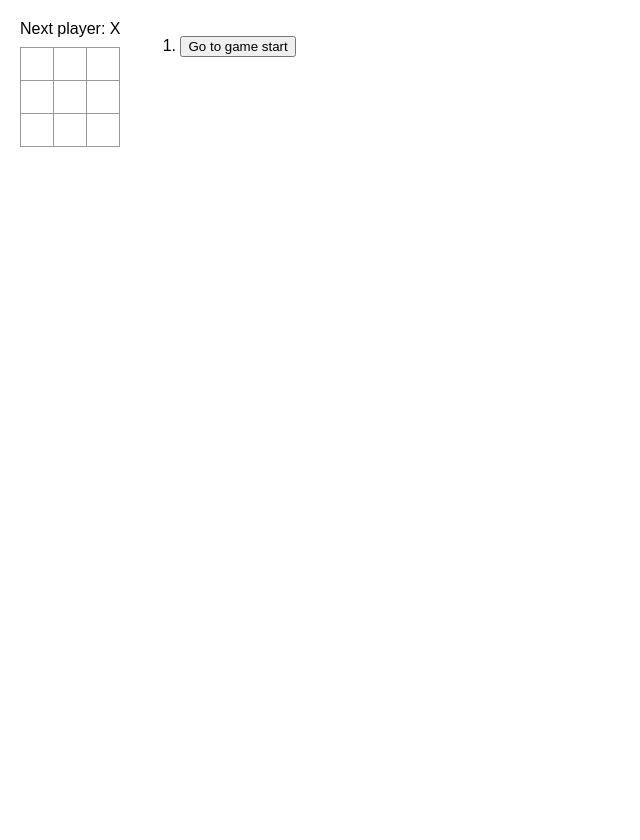
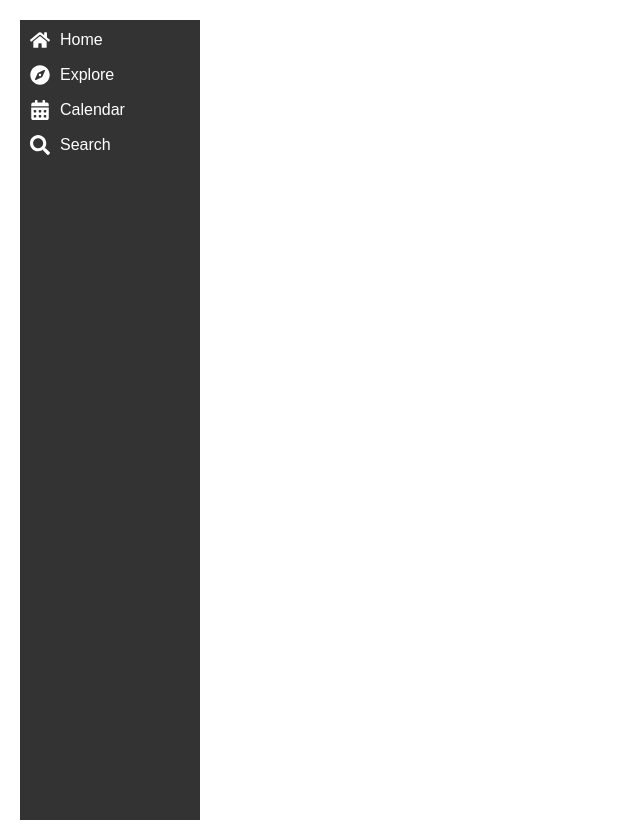
Before and after one commit to P0k3rf4ce/UTMClubHub, a React (Create React App) app: page / in a window 1280 px wide. Shown: the whole page, without its empty margins (0-640 px from the left). Before the commit the page ends 800 px from the top, so only its background shows below. Built offline with nearby package versions, Linux system fonts and the light colour scheme.

Commit message:
Basic Navbar Prototype
- Added a basic Navbar that is slim, and should be modular with all the pages.
- Shows which icon you're hovering over by making it larger and slightly change color.
To do's: change color(s)
- add link functionality when other pages are built.

```diff
--- a/public/index.html
+++ b/public/index.html
@@ -3,7 +3,7 @@
 <head>
   <meta charset="UTF-8">
   <meta name="viewport" content="width=device-width, initial-scale=1.0">
-  <title>Document</title>
+  <title>UTM CLUB HUB</title>
 </head>
 <body>
   <div id="root"></div>
--- a/src/App.js
+++ b/src/App.js
@@ -1,103 +1,13 @@
 import { useState } from "react";
+import Navbar from "./User Interface/Navbar";
 
-function Square({ value, onSquareClick }) {
-  return <button className="square" onClick={onSquareClick}>{value}</button>;
-}
 
-function Board({ xIsNext, squares, onPlay }) {
-  const winner = calculateWinner(squares);
-  let status;
-  if (winner) {
-    status = "Winner: " + winner;
-  } else {
-    status = "Next player: " + (xIsNext ? "X" : "O");
-  }
-
-  function handleClick(i) {
-    if (squares[i] || calculateWinner(squares)) return;
-    const newSquares = squares.slice();
-    newSquares[i] = xIsNext ? "X" : "O";
-    onPlay(newSquares);
-  }
-
-  return <>
-    <div className="status">{status}</div>
-    <div className="board-row">
-      <Square value={squares[0]} onSquareClick={() => handleClick(0)} />
-      <Square value={squares[1]} onSquareClick={() => handleClick(1)} />
-      <Square value={squares[2]} onSquareClick={() => handleClick(2)} />
-    </div>
-    <div className="board-row">
-      <Square value={squares[3]} onSquareClick={() => handleClick(3)} />
-      <Square value={squares[4]} onSquareClick={() => handleClick(4)} />
-      <Square value={squares[5]} onSquareClick={() => handleClick(5)} />
-    </div>
-    <div className="board-row">
-      <Square value={squares[6]} onSquareClick={() => handleClick(6)} />
-      <Square value={squares[7]} onSquareClick={() => handleClick(7)} />
-      <Square value={squares[8]} onSquareClick={() => handleClick(8)} />
-    </div>
-  </>;
-}
-
-function calculateWinner(squares){
-  const lines = [
-    [0, 1, 2],
-    [3, 4, 5],
-    [6, 7, 8],
-    [0, 3, 6],
-    [1, 4, 7],
-    [2, 5, 8],
-    [0, 4, 8],
-    [2, 4, 6]
-  ];
-  for (let i = 0; i < lines.length; i++) {
-    const [a, b, c] = lines[i];
-    if (squares[a] && squares[a] === squares[b] && squares[a] === squares[c]) {
-      return squares[a];
-    }
-  }
-  return null;
-}
-
-export default function Game() {
-  const [history, setHistory] = useState([Array(9).fill(null)]);
-  const [currentMove, setCurrentMove] = useState(0);
-  const xIsNext = currentMove % 2 === 0;
-  const currentSquares = history[currentMove];
-
-  function handlePlay(nextSquares) {
-    const nextHistory = [...history.slice(0, currentMove + 1), nextSquares];
-    setHistory(nextHistory);
-    setCurrentMove(nextHistory.length - 1);
-  }
-
-  function jumpTo(nextMove) {
-    setCurrentMove(nextMove);
-  }
-
-  const moves = history.map((squares, move) => {
-    let description;
-    if (move > 0) {
-      description = 'Go to move #' + move;
-    } else {
-      description = 'Go to game start';
-    }
-    return (
-      <li key={move}>
-        <button onClick={() => jumpTo(move)}>{description}</button>
-      </li>
-    );
-  });
-
+function App() {
   return (
-    <div className="game">
-      <div className="game-board">
-        <Board xIsNext={xIsNext} squares={currentSquares} onPlay={handlePlay} />
-      </div>
-      <div className="game-info">
-        <ol>{moves}</ol>
-      </div>
+    <div>
+      <Navbar />
     </div>
   );
 }
+
+export default App;
--- /dev/null
+++ b/src/User Interface/Navbar.css
@@ -0,0 +1,38 @@
+/* Sidebar.css */
+.sidebar {
+    width: 180px; /* Adjusted width for a slimmer sidebar */
+    height: 100vh;
+    background-color: #333;
+    color: white;
+    display: flex;
+    flex-direction: column;
+    padding: 10px; /* Reduced padding */
+  }
+
+  .nav-list {
+    list-style: none;
+    padding: 0;
+    margin: 0;
+  }
+
+  .nav-item {
+    display: flex;
+    align-items: center;
+    margin-bottom: 15px; /* Adjusted margin for better spacing */
+    cursor: pointer;
+  }
+
+  .nav-icon {
+    font-size: 20px; /* Adjusted font size for a slimmer look */
+    margin-right: 10px; /* Reduced margin for icon and text spacing */
+  }
+
+  .nav-text {
+    font-size: 16px; /* Adjusted font size for a slimmer look */
+  }
+
+  .nav-item:hover {
+    background-color: #444;
+    border-radius: 5px;
+    padding: 8px; /* Reduced padding for hover effect */
+  }
--- /dev/null
+++ b/src/User Interface/Navbar.js
@@ -0,0 +1,31 @@
+// Navbar.js
+import React from 'react';
+import { FaHome, FaCompass, FaCalendarAlt, FaSearch } from 'react-icons/fa';
+import './Navbar.css'; // Import the CSS file for styling
+
+const Navbar = () => {
+  return (
+    <div className="sidebar">
+      <ul className="nav-list">
+        <li className="nav-item">
+          <FaHome className="nav-icon" />
+          <span className="nav-text">Home</span>
+        </li>
+        <li className="nav-item">
+          <FaCompass className="nav-icon" />
+          <span className="nav-text">Explore</span>
+        </li>
+        <li className="nav-item">
+          <FaCalendarAlt className="nav-icon" />
+          <span className="nav-text">Calendar</span>
+        </li>
+        <li className="nav-item">
+          <FaSearch className="nav-icon" />
+          <span className="nav-text">Search</span>
+        </li>
+      </ul>
+    </div>
+  );
+};
+
+export default Navbar;
--- a/src/index.js
+++ b/src/index.js
@@ -1,7 +1,6 @@
 import React, { StrictMode } from "react";
 import { createRoot } from "react-dom/client";
 import "./styles.css";
-
 import App from "./App";
 
 const root = createRoot(document.getElementById("root"));
```
Also changed, not shown: package.json (+5 -2 lines), 1 other file (tests, documents, lock files or other folders).
